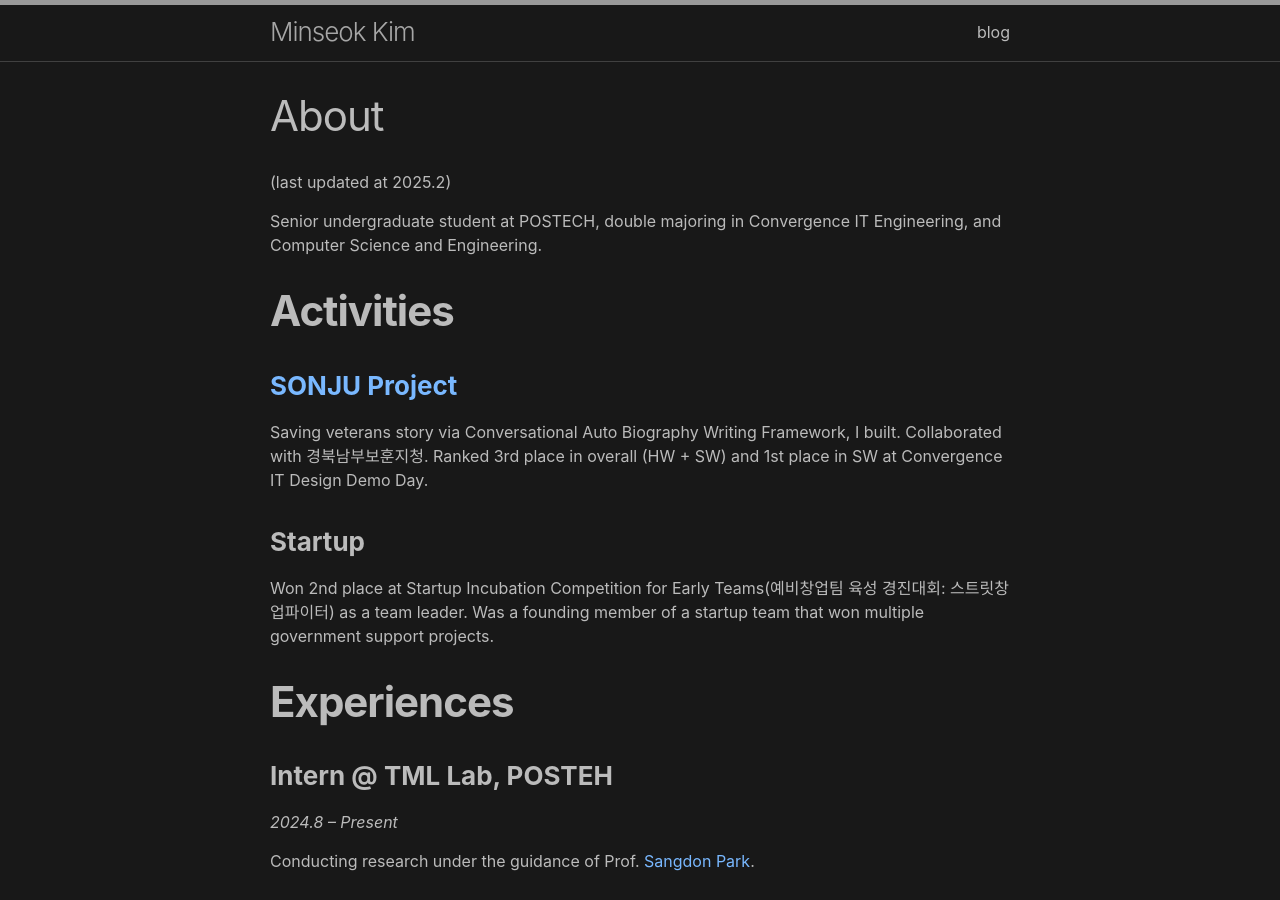
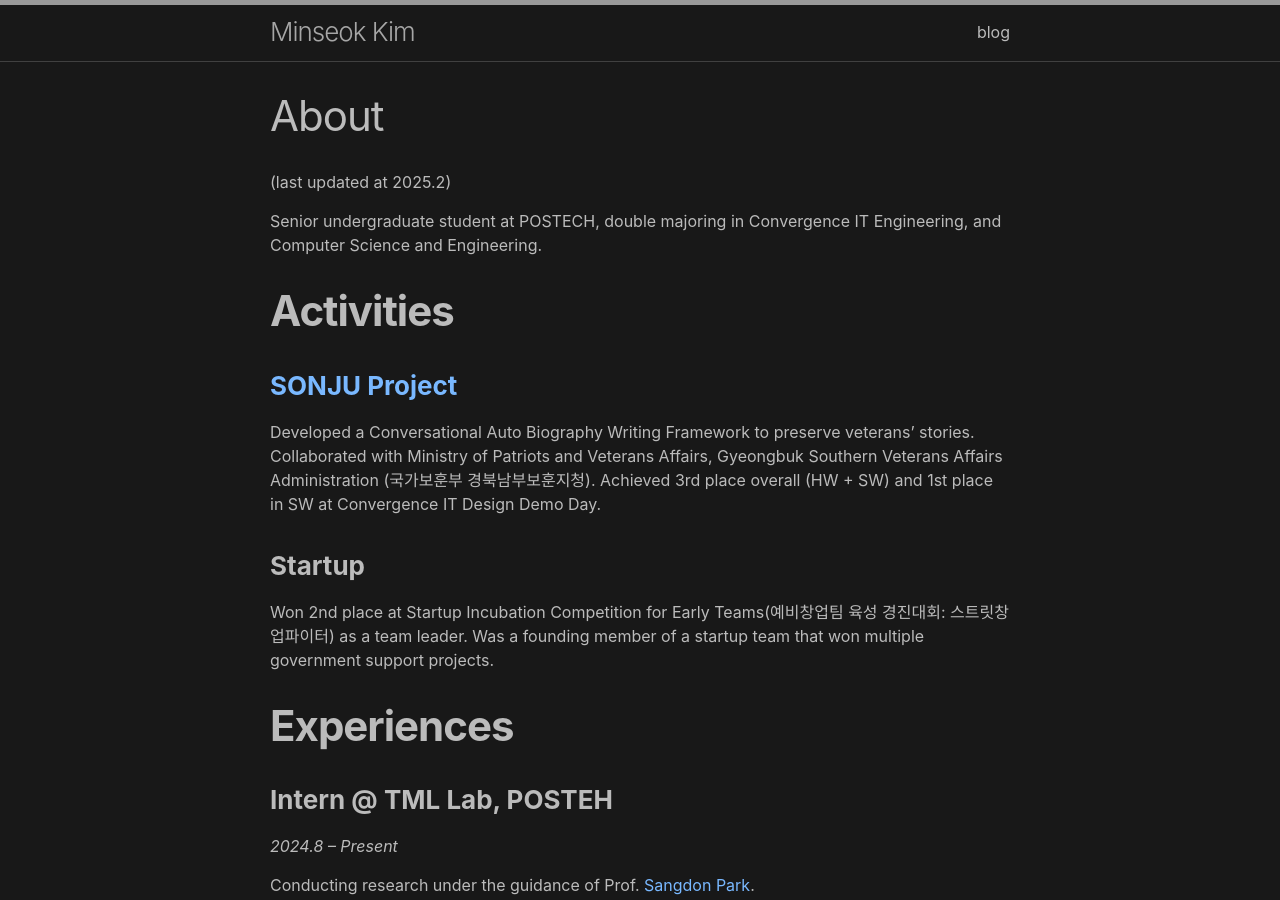
Before and after one commit to bigmbigk/bigmbigk.github.io, a Jekyll site: the page built from about.md, in a window 1280 px wide and 900 px high. Built offline with Jekyll 4.4.1, drawn with Linux system fonts in a browser that asks for light colours.

Commit message:
fix official name of VA

```diff
--- a/about.md
+++ b/about.md
@@ -7,7 +7,7 @@ title: About
 Senior undergraduate student at POSTECH, double majoring in Convergence IT Engineering, and Computer Science and Engineering.
 # **Activities**
 ### **[SONJU Project][sonju-page]**
-Saving veterans story via Conversational Auto Biography Writing Framework, I built. Collaborated with 경북남부보훈지청. Ranked 3rd place in overall (HW + SW) and 1st place in SW at Convergence IT Design Demo Day.
+Developed a Conversational Auto Biography Writing Framework to preserve veterans' stories. Collaborated with Ministry of Patriots and Veterans Affairs, Gyeongbuk Southern Veterans Affairs Administration (국가보훈부 경북남부보훈지청). Achieved 3rd place overall (HW + SW) and 1st place in SW at Convergence IT Design Demo Day.
 
 ### **Startup**
 Won 2nd place at Startup Incubation Competition for Early Teams(예비창업팀 육성 경진대회: 스트릿창업파이터) as a team leader. Was a founding member of a startup team that won multiple government support projects.
```
